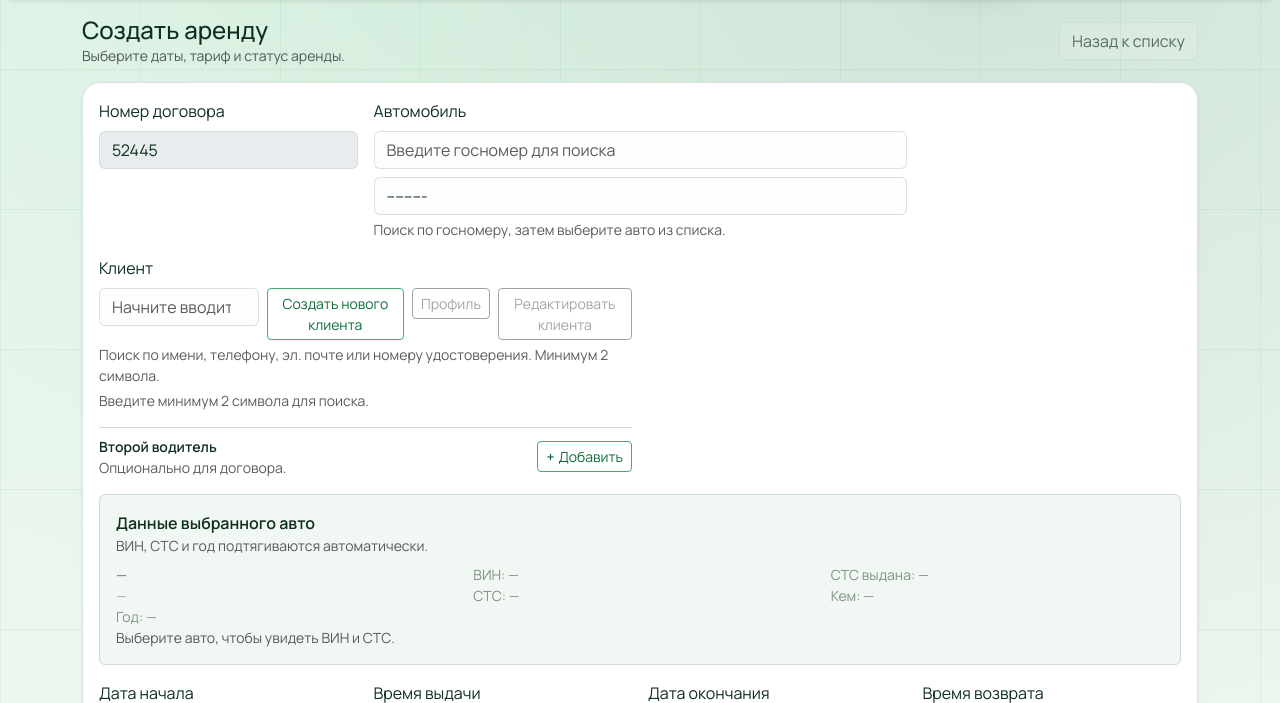
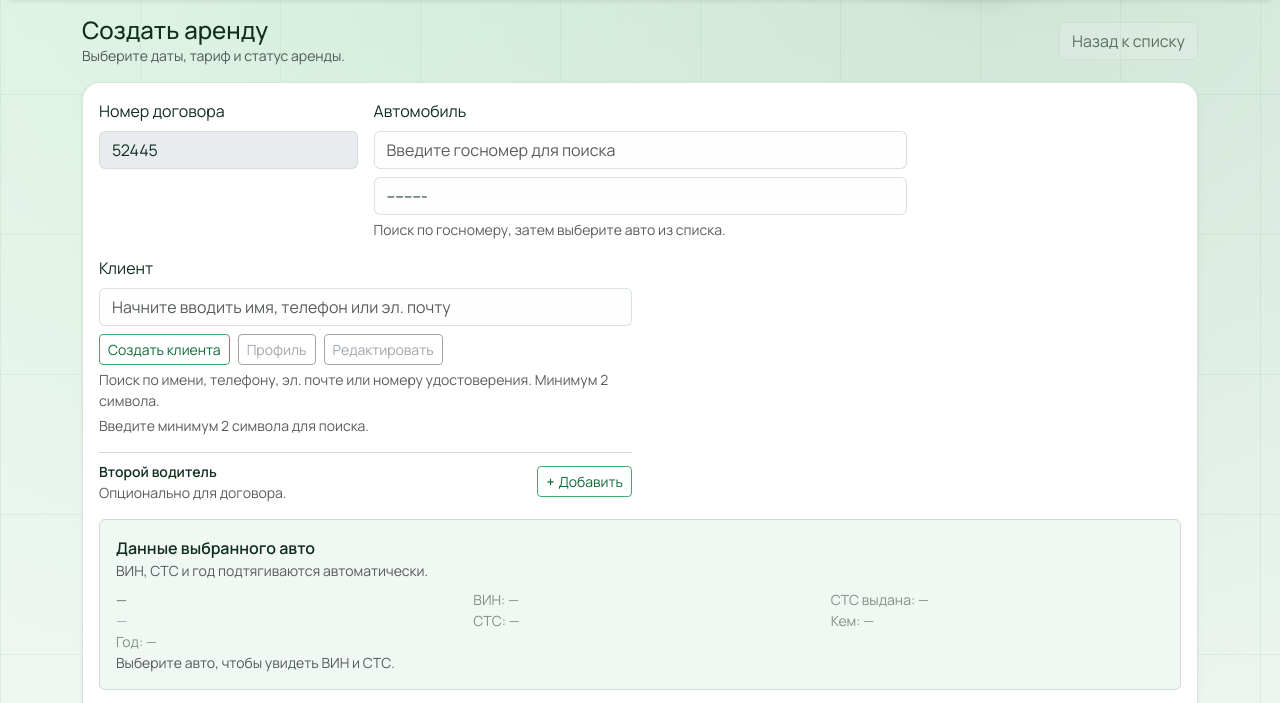
Before and after one commit to rcc00n/GreenContract, a Django app: page /rentals/rentals/new/ in a window 1280 px wide. Shown: the part 70-773 px from the top of the page. Run offline with Django 5.2, Linux system fonts and the light colour scheme; the visitor is signed in with stand-in values (Sample User, id 1); data comes from the database, SQL or seed files in the repository; data that the repository does not hold is empty; some libraries are stand-ins or nearby versions.

Commit message:
Tighten customer action buttons layout

```diff
--- a/rentals/templates/rentals/rental_form.html
+++ b/rentals/templates/rentals/rental_form.html
@@ -55,7 +55,7 @@
               <div class="col-md-6">
                 <label class="form-label" for="customer-search">Клиент</label>
                 {{ form.customer }}
-                <div class="d-flex align-items-start gap-2">
+                <div class="d-flex align-items-start gap-2 flex-wrap">
                   <div class="flex-grow-1 position-relative">
                     <input
                       type="search"
@@ -73,19 +73,20 @@
                       style="max-height: 280px; overflow-y: auto;"
                     ></div>
                   </div>
+                  <div class="d-flex flex-wrap gap-2 align-items-start">
                     <button
                       type="button"
-                    class="btn btn-sm btn-outline-primary align-self-start"
+                      class="btn btn-sm btn-outline-primary align-self-start text-nowrap"
                       data-bs-toggle="modal"
                       data-bs-target="#customer-quick-create-modal"
                       data-quick-create-target="customer"
                       data-quick-create-title="Новый клиент"
                     >
-                    Создать нового клиента
+                      Создать клиента
                     </button>
                     <button
                       type="button"
-                    class="btn btn-sm btn-outline-secondary align-self-start disabled"
+                      class="btn btn-sm btn-outline-secondary align-self-start disabled text-nowrap"
                       id="customer-profile-link"
                       data-profile-url-template="{% url 'rentals:customer_profile' 0 %}"
                       data-profile-title="Профиль клиента"
@@ -98,7 +99,7 @@
                     </button>
                     <a
                       href="#"
-                    class="btn btn-sm btn-outline-secondary align-self-start disabled"
+                      class="btn btn-sm btn-outline-secondary align-self-start disabled text-nowrap"
                       id="customer-edit-link"
                       data-edit-url-template="{% url 'rentals:customer_update' 0 %}"
                       target="_blank"
@@ -106,8 +107,9 @@
                       aria-disabled="true"
                       tabindex="-1"
                     >
-                    Редактировать клиента
+                      Редактировать
                     </a>
+                  </div>
                 </div>
                 <div class="form-text">
                   Поиск по имени, телефону, эл. почте или номеру удостоверения. Минимум 2 символа.
@@ -140,7 +142,7 @@
                     data-initial-open="{% if second_driver_initial_label or form.second_driver.errors %}true{% else %}false{% endif %}"
                   >
                     {{ form.second_driver }}
-                    <div class="d-flex align-items-start gap-2">
+                    <div class="d-flex align-items-start gap-2 flex-wrap">
                       <div class="flex-grow-1 position-relative">
                         <input
                           type="search"
@@ -158,19 +160,20 @@
                           style="max-height: 280px; overflow-y: auto;"
                         ></div>
                       </div>
+                      <div class="d-flex flex-wrap gap-2 align-items-start">
                         <button
                           type="button"
-                        class="btn btn-sm btn-outline-primary align-self-start"
+                          class="btn btn-sm btn-outline-primary align-self-start text-nowrap"
                           data-bs-toggle="modal"
                           data-bs-target="#customer-quick-create-modal"
                           data-quick-create-target="second_driver"
                           data-quick-create-title="Новый водитель"
                         >
-                        Создать водителя
+                          Создать
                         </button>
                         <button
                           type="button"
-                        class="btn btn-sm btn-outline-secondary align-self-start disabled"
+                          class="btn btn-sm btn-outline-secondary align-self-start disabled text-nowrap"
                           id="second-driver-profile-link"
                           data-profile-url-template="{% url 'rentals:customer_profile' 0 %}"
                           data-profile-title="Профиль водителя"
@@ -183,7 +186,7 @@
                         </button>
                         <a
                           href="#"
-                        class="btn btn-sm btn-outline-secondary align-self-start disabled"
+                          class="btn btn-sm btn-outline-secondary align-self-start disabled text-nowrap"
                           id="second-driver-edit-link"
                           data-edit-url-template="{% url 'rentals:customer_update' 0 %}"
                           target="_blank"
@@ -193,6 +196,7 @@
                         >
                           Редактировать
                         </a>
+                      </div>
                     </div>
                     <div class="form-text">Поиск по имени, телефону, эл. почте или номеру удостоверения.</div>
                     <div class="small text-muted mt-1" id="second-driver-selected-summary">
```
Also changed, not shown: rentals/templates/rentals/rental_wizard.html (+15 -11 lines). Lines whose indentation alone changed are shown as unchanged.
